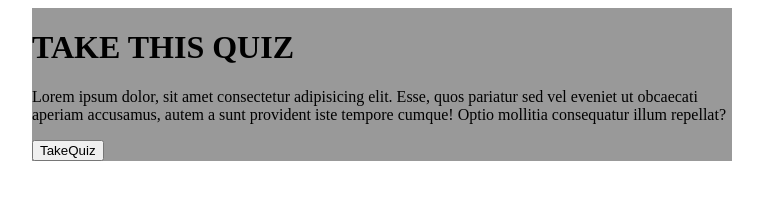
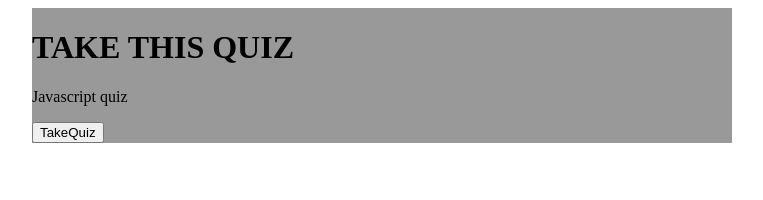
Before and after one commit to CarlosC074/Week_4, a plain HTML site: page index.html in a window 1280 px wide. Shown: the top 200 px of the page, without its empty margins (258-1021 px from the left). Drawn offline with Linux system fonts and the light colour scheme.

Commit message:
minor edit in text content

```diff
--- a/index.html
+++ b/index.html
@@ -11,7 +11,7 @@
   <div>
     <div class="intro">
       <h1>TAKE THIS QUIZ</h1>
-      <p>Lorem ipsum dolor, sit amet consectetur adipisicing elit. Esse, quos pariatur sed vel eveniet ut obcaecati aperiam accusamus, autem a sunt provident iste tempore cumque! Optio mollitia consequatur illum repellat?</p>
+      <p>Javascript quiz</p>
       <button class="take-quiz">TakeQuiz</button>
     </div>
     <div class="quiz hidden">
```
